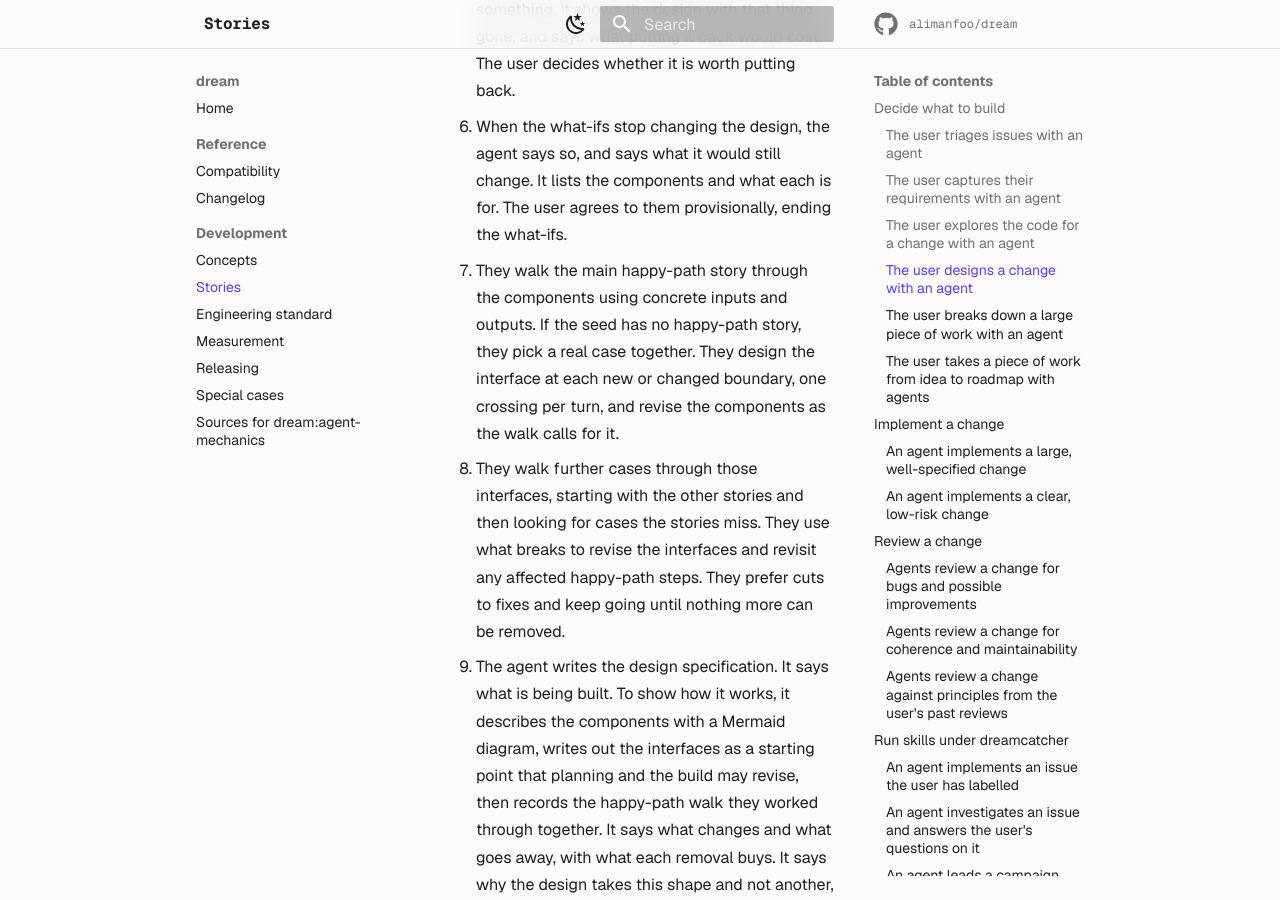
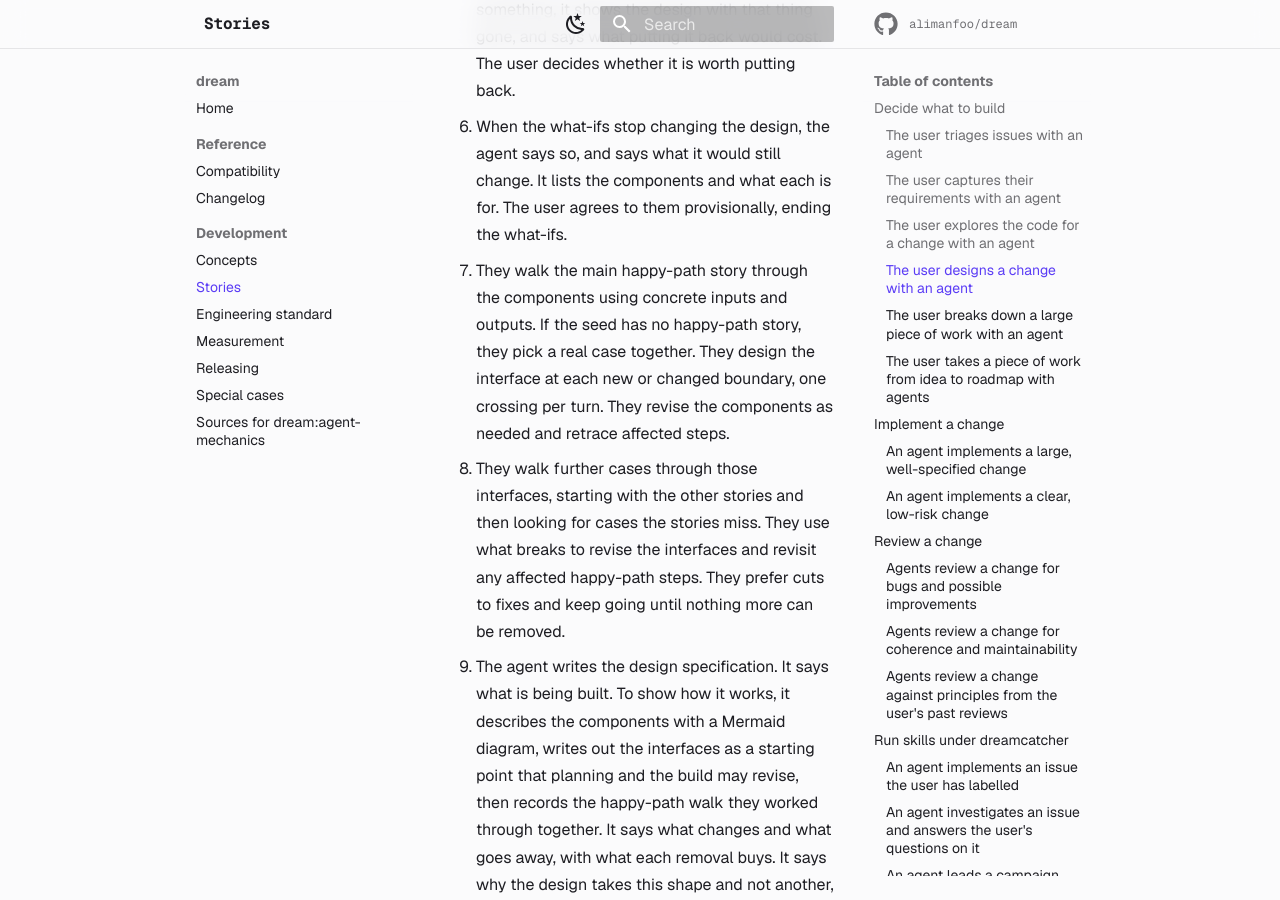
Before and after one commit to alimanfoo/dream, an MkDocs documentation site: the page built from docs/stories.md, in a window 1280 px wide and 900 px high, scrolled down 6421 px. Built offline with MkDocs 1.6.1 and Material for MkDocs 9.7.7, drawn with Linux system fonts in a browser that asks for light colours; comment, search, counter and statistics services are not loaded.

Commit message:
Clarify the transition to the happy path
Co-Authored-By: Codex <noreply@openai.com>

```diff
--- a/docs/stories.md
+++ b/docs/stories.md
@@ -165,7 +165,8 @@ from.
 7. They walk the main happy-path story through the components using concrete
    inputs and outputs. If the seed has no happy-path story, they pick a real
    case together. They design the interface at each new or changed boundary, one
-   crossing per turn, and revise the components as the walk calls for it.
+   crossing per turn. They revise the components as needed and retrace affected
+   steps.
 8. They walk further cases through those interfaces, starting with the other
    stories and then looking for cases the stories miss. They use what breaks to
    revise the interfaces and revisit any affected happy-path steps. They prefer
```
Also changed, not shown: plugins/dream/skills/weave/SKILL.md (+3 -4 lines).
